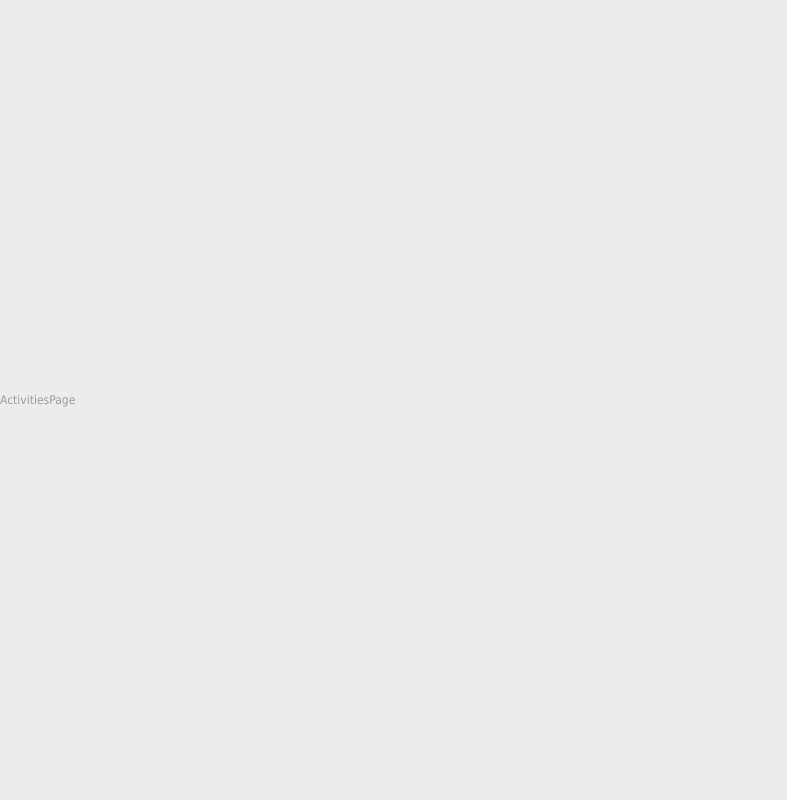
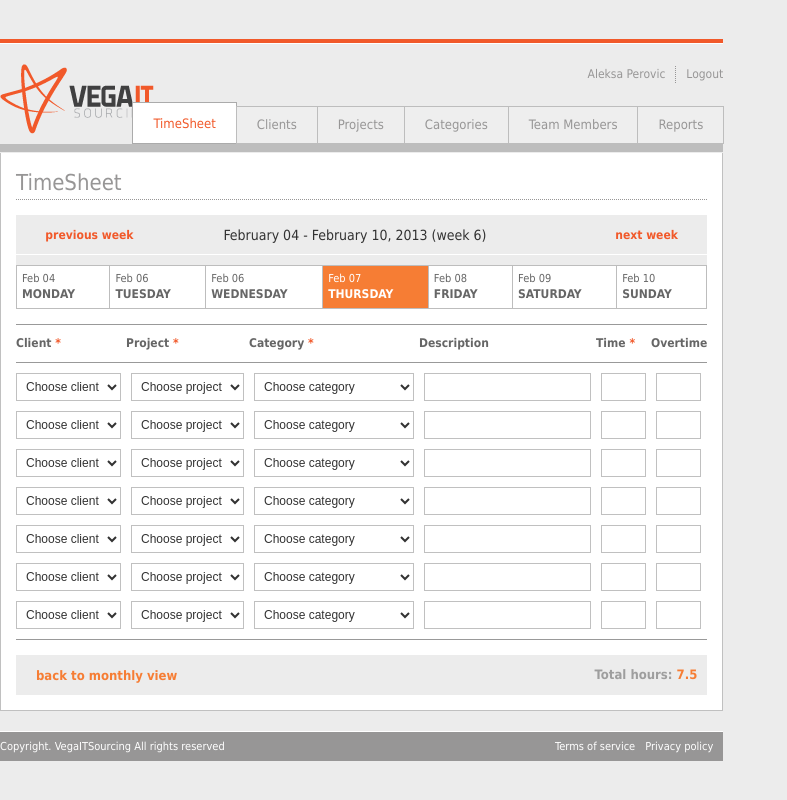
Before and after one commit to aleksaqm/TimeSheetClientApp, a React (Vite) app in the folder TimeSheetApp/: page /activities in a window 1280 px wide. Shown: the whole page, without its empty margins (0-787 px from the left). Built offline with nearby package versions, Linux system fonts and the light colour scheme; a web font is replaced by a local one.

Commit message:
started activity details page

```diff
--- a/TimeSheetApp/src/App.tsx
+++ b/TimeSheetApp/src/App.tsx
@@ -4,6 +4,8 @@ import TestPage from "./pages/TestPage";
 import NoPage from "./pages/NoPage";
 import TimeSheetPage from "./pages/TimeSheetPage";
 import ActivitiesPage from "./pages/ActivitiesPage";
+import ProjectsPage from "./pages/ProjectsPage";
+import CategoriesPage from "./pages/CategoriesPage";
 
 function App() {
   return (
@@ -13,6 +15,8 @@ function App() {
         <Route path="/test" element={<TestPage />} />
         <Route path="/timesheet" element={<TimeSheetPage />} />
         <Route path="/activities" element={<ActivitiesPage />} />
+        <Route path="/projects" element={<ProjectsPage />} />
+        <Route path="/categories" element={<CategoriesPage />} />
         <Route path="*" element={<NoPage />} />
       </Routes>
     </Router>
--- /dev/null
+++ b/TimeSheetApp/src/components/ActivityRow.tsx
@@ -0,0 +1,40 @@
+const ActivityRow = () => {
+  return (
+    <>
+      <tr>
+        <td>
+          <select>
+            <option>Choose client</option>
+            <option>Client 1</option>
+            <option>Client 2</option>
+          </select>
+        </td>
+        <td>
+          <select>
+            <option>Choose project</option>
+            <option>Project 1</option>
+            <option>Project 2</option>
+          </select>
+        </td>
+        <td>
+          <select>
+            <option>Choose category</option>
+            <option>Front-End Development</option>
+            <option>Design</option>
+          </select>
+        </td>
+        <td>
+          <input type="text" className="in-text medium" />
+        </td>
+        <td className="small">
+          <input type="text" className="in-text xsmall" />
+        </td>
+        <td className="small">
+          <input type="text" className="in-text xsmall" />
+        </td>
+      </tr>
+    </>
+  );
+};
+
+export default ActivityRow;
--- /dev/null
+++ b/TimeSheetApp/src/components/ActivityTable.tsx
@@ -0,0 +1,35 @@
+import ActivityRow from "./ActivityRow";
+
+const ActivityTable = () => {
+  return (
+    <>
+      <table className="default-table">
+        <tr>
+          <th>
+            Client <em>*</em>
+          </th>
+          <th>
+            Project <em>*</em>
+          </th>
+          <th>
+            Category <em>*</em>
+          </th>
+          <th>Description</th>
+          <th className="small">
+            Time <em>*</em>
+          </th>
+          <th className="small">Overtime</th>
+        </tr>
+        <ActivityRow></ActivityRow>
+        <ActivityRow></ActivityRow>
+        <ActivityRow></ActivityRow>
+        <ActivityRow></ActivityRow>
+        <ActivityRow></ActivityRow>
+        <ActivityRow></ActivityRow>
+        <ActivityRow></ActivityRow>
+      </table>
+    </>
+  );
+};
+
+export default ActivityTable;
--- a/TimeSheetApp/src/components/CalendarDay.tsx
+++ b/TimeSheetApp/src/components/CalendarDay.tsx
@@ -1,3 +1,5 @@
+import { Link } from "react-router-dom";
+
 interface Props {
   date: Date;
   hours: number;
@@ -22,9 +24,9 @@ const CalendarDay = ({ date, hours }: Props) => {
           <span>{date.getDate()}.</span>
         </div>
         <div className="hours">
-          <a href="/activities">
+          <Link to="/activities" state={{ date }}>
             Hours: <span>{hours}</span>
-          </a>
+          </Link>
         </div>
       </td>
     </>
--- a/TimeSheetApp/src/components/NavBar.tsx
+++ b/TimeSheetApp/src/components/NavBar.tsx
@@ -8,8 +8,8 @@ const NavBar = ({ active }: Props) => {
   const items = [
     { name: "TimeSheet", path: "/timesheet" },
     { name: "Clients", path: "/clients" },
-    { name: "Projects", path: "/" },
-    { name: "Categories", path: "/" },
+    { name: "Projects", path: "/projects" },
+    { name: "Categories", path: "/categories" },
     { name: "Team Members", path: "/" },
     { name: "Reports", path: "/" },
   ];
--- a/TimeSheetApp/src/pages/ActivitiesPage.tsx
+++ b/TimeSheetApp/src/pages/ActivitiesPage.tsx
@@ -1,5 +1,114 @@
+// import { useLocation } from "react-router-dom";
+import UserSettings from "../components/UserSettings";
+import NavBar from "../components/NavBar";
+import StandardFooter from "../components/StandardFooter";
+import ActivityTable from "../components/ActivityTable";
+
 const ActivitiesPage = () => {
-  return <div>ActivitiesPage</div>;
+  //   const location = useLocation();
+  //   const { date } = location.state || {};
+  //   const currentDate = new Date(date);
+
+  return (
+    <>
+      <div className="container">
+        <header className="header">
+          <div className="top-bar"></div>
+          <div className="wrapper">
+            <a href="/" className="logo">
+              <img src="/logo.png" alt="VegaITSourcing Timesheet" />
+            </a>
+            <UserSettings name="Aleksa Perovic"></UserSettings>
+            <NavBar active="TimeSheet"></NavBar>
+          </div>
+        </header>
+        <ActivitiesSection></ActivitiesSection>
+        <StandardFooter></StandardFooter>
+      </div>
+    </>
+  );
+};
+
+const ActivitiesSection = () => {
+  return (
+    <>
+      <div className="wrapper">
+        <section className="content">
+          <h2>
+            <i className="ico timesheet"></i>TimeSheet
+          </h2>
+          <div className="grey-box-wrap">
+            <div className="top">
+              <a href="" className="prev">
+                <i className="zmdi zmdi-chevron-left"></i>previous week
+              </a>
+              <span className="center">
+                February 04 - February 10, 2013 (week 6)
+              </span>
+              <a href="" className="next">
+                next week<i className="zmdi zmdi-chevron-right"></i>
+              </a>
+            </div>
+            <div className="bottom">
+              <ul className="days">
+                <li>
+                  <a href="javascript:;">
+                    <b>Feb 04</b>
+                    <span>monday</span>
+                  </a>
+                </li>
+                <li>
+                  <a href="javascript:;">
+                    <b>Feb 06</b>
+                    <span>tuesday</span>
+                  </a>
+                </li>
+                <li>
+                  <a href="javascript:;">
+                    <b>Feb 06</b>
+                    <span>wednesday</span>
+                  </a>
+                </li>
+                <li className="active">
+                  <a href="javascript:;">
+                    <b>Feb 07</b>
+                    <span>thursday</span>
+                  </a>
+                </li>
+                <li>
+                  <a href="javascript:;">
+                    <b>Feb 08</b>
+                    <span>friday</span>
+                  </a>
+                </li>
+                <li>
+                  <a href="javascript:;">
+                    <b>Feb 09</b>
+                    <span>saturday</span>
+                  </a>
+                </li>
+                <li className="last">
+                  <a href="javascript:;">
+                    <b>Feb 10</b>
+                    <span>sunday</span>
+                  </a>
+                </li>
+              </ul>
+            </div>
+          </div>
+          <ActivityTable></ActivityTable>
+          <div className="total">
+            <a href="index.html">
+              <i></i>back to monthly view
+            </a>
+            <span>
+              Total hours: <em>7.5</em>
+            </span>
+          </div>
+        </section>
+      </div>
+    </>
+  );
 };
 
 export default ActivitiesPage;
--- /dev/null
+++ b/TimeSheetApp/src/pages/CategoriesPage.tsx
@@ -0,0 +1,58 @@
+import LetterFilter from "../components/LetterFilter";
+import NavBar from "../components/NavBar";
+import Pagination from "../components/Pagination";
+import StandardFooter from "../components/StandardFooter";
+import UserSettings from "../components/UserSettings";
+import { DataProvider, useData } from "../hooks/DataContext";
+import CategoryType from "../types/CategoryType";
+
+const CategoriesPage = () => {
+  return (
+    <>
+      <DataProvider<CategoryType> url="https://localhost:7138/api/Client">
+        <div className="container">
+          <header className="header">
+            <div className="top-bar"></div>
+            <div className="wrapper">
+              <a href="/" className="logo">
+                <img src="/logo.png" alt="VegaITSourcing Timesheet" />
+              </a>
+              <UserSettings name="Aleksa Perovic"></UserSettings>
+              <NavBar active="Clients"></NavBar>
+            </div>
+          </header>
+          {/* <CategorySection></CategorySection> */}
+          <StandardFooter></StandardFooter>
+        </div>
+      </DataProvider>
+    </>
+  );
+};
+
+// const CategorySection = () => {
+//   const { data, isLoading, error, paginationInfo } = useData<CategoryType>();
+
+//   return (
+//     <div className="wrapper">
+//       <section className="content">
+//         <h2>
+//           <i className="ico clients"></i>Clients
+//         </h2>
+//         <ClientHeader />
+//         <LetterFilter />
+//         <div className="accordion-wrap clients">
+//           {isLoading && <div>Loading clients</div>}
+//           {error && <div>{error}</div>}
+//           {data?.map((client) => (
+//             <Accordion key={client.id} object={client} />
+//           ))}
+//         </div>
+//         {paginationInfo !== undefined && (
+//           <Pagination paginationData={paginationInfo} />
+//         )}
+//       </section>
+//     </div>
+//   );
+// };
+
+export default CategoriesPage;
--- /dev/null
+++ b/TimeSheetApp/src/pages/ProjectsPage.tsx
@@ -0,0 +1,5 @@
+const ProjectsPage = () => {
+  return <>ProjectsPage</>;
+};
+
+export default ProjectsPage;
--- /dev/null
+++ b/TimeSheetApp/src/types/CategoryType.ts
@@ -0,0 +1,8 @@
+import { UUID } from "crypto";
+
+interface ClientType{
+    id: UUID,
+    name: string;
+}
+
+export default ClientType;
```
